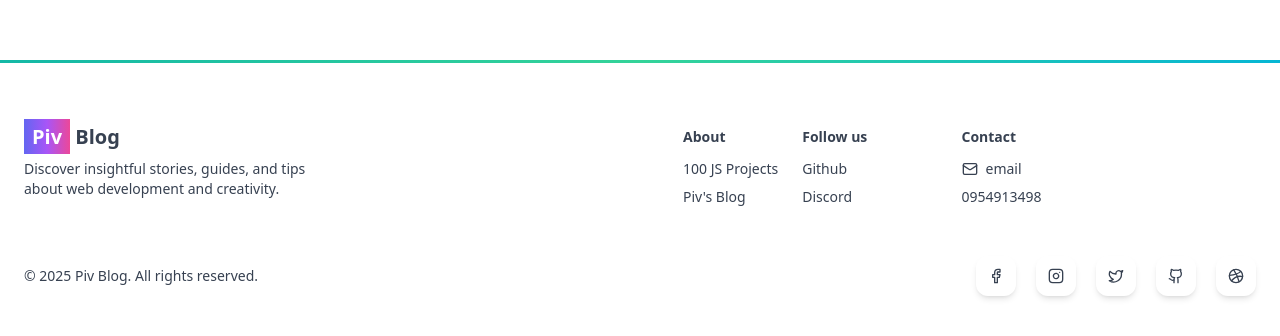
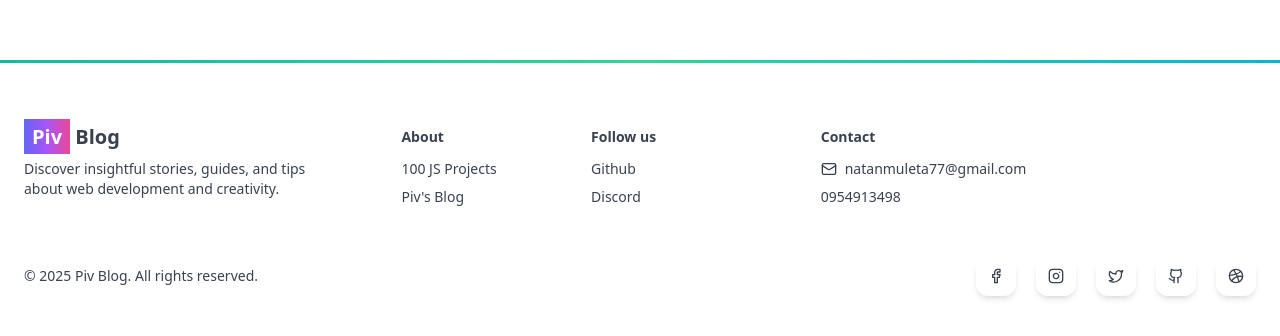
Before and after one commit to natanmuletahunde/blog-commenting-platform, a Next.js app: page /dashboard in a window 1280 px wide. Shown: the part 813-1149 px from the top of the page. Built offline with nearby package versions, Linux system fonts and the light colour scheme; no server answers.

Commit message:
install the chapanode

```diff
--- a/package.json
+++ b/package.json
@@ -16,6 +16,7 @@
     "@radix-ui/react-separator": "^1.1.7",
     "@radix-ui/react-slot": "^1.2.3",
     "@radix-ui/react-tooltip": "^1.2.8",
+    "chapa-nodejs": "^2.0.1",
     "class-variance-authority": "^0.7.1",
     "cloudinary": "^2.7.0",
     "clsx": "^2.1.1",
--- a/src/app/post/[slug]/page.jsx
+++ b/src/app/post/[slug]/page.jsx
@@ -4,14 +4,14 @@ import { Button } from '@/components/ui/button';
 import Link from 'next/link';
 
 export default async function PostPage({ params }) {
-  // ✅ FIX: Await params correctly
-  const resolvedParams = await params; // params is now async in Next.js 15+
+  // ✅ FIX: Await params before using
+  const resolvedParams = await params;
 
   let post = null;
   try {
     const result = await fetch(process.env.URL + '/api/post/get', {
       method: 'POST',
-      body: JSON.stringify({ slug: resolvedParams.slug }), // ✅ works now
+      body: JSON.stringify({ slug: resolvedParams.slug }), // ✅ fixed line
       cache: 'no-store',
     });
     const data = await result.json();
@@ -32,10 +32,12 @@ export default async function PostPage({ params }) {
 
   return (
     <main className='p-5 flex flex-col max-w-6xl mx-auto min-h-screen'>
+      {/* 🏷️ Post Title */}
       <h1 className='text-4xl font-bold mt-10 p-3 text-center font-serif max-w-3xl mx-auto lg:text-5xl text-gray-100'>
         {post && post.title}
       </h1>
 
+      {/* 🔗 Category Tag */}
       <Link
         href={`/search?category=${post && post.category}`}
         className='self-center mt-5'
@@ -49,12 +51,14 @@ export default async function PostPage({ params }) {
         </Button>
       </Link>
 
+      {/* 🖼️ Post Image */}
       <img
         src={post && post.image}
         alt={post && post.title}
         className='mt-10 p-3 max-h-[600px] w-full object-cover rounded-2xl shadow-lg border border-gray-700'
       />
 
+      {/* 📅 Meta Info */}
       <div className='flex justify-between p-3 border-b border-gray-700 mx-auto w-full max-w-2xl text-sm text-gray-400 mt-4'>
         <span>{post && new Date(post.createdAt).toLocaleDateString()}</span>
         <span className='italic'>
@@ -62,15 +66,18 @@ export default async function PostPage({ params }) {
         </span>
       </div>
 
+      {/* 📝 Post Content */}
       <div
         className='p-5 mt-6 bg-gray-900/60 backdrop-blur-lg border border-gray-700 rounded-2xl shadow-lg max-w-3xl mx-auto w-full text-gray-200 leading-relaxed post-content'
         dangerouslySetInnerHTML={{ __html: post?.content }}
       ></div>
 
+      {/* 🚀 Call To Action */}
       <div className='max-w-4xl mx-auto w-full mt-10'>
         <CallToAction />
       </div>
 
+      {/* 📰 Recent Posts */}
       <div className='mt-10'>
         <RecentPosts limit={3} />
       </div>
--- a/src/components/Footer.jsx
+++ b/src/components/Footer.jsx
@@ -96,7 +96,7 @@ export default function FooterCom() {
                     href="natanmuleta77@gmail.com"
                     className="hover:text-primary transition-colors flex items-center gap-2"
                   >
-                    <Mail className="w-4 h-4" />email                  </Link>
+                    <Mail className="w-4 h-4" />natanmuleta77@gmail.com   </Link>
                 </li>
                 <li>
                   <p>0954913498</p>
```
Also changed, not shown: 1 other file (tests, documents, lock files or other folders).
